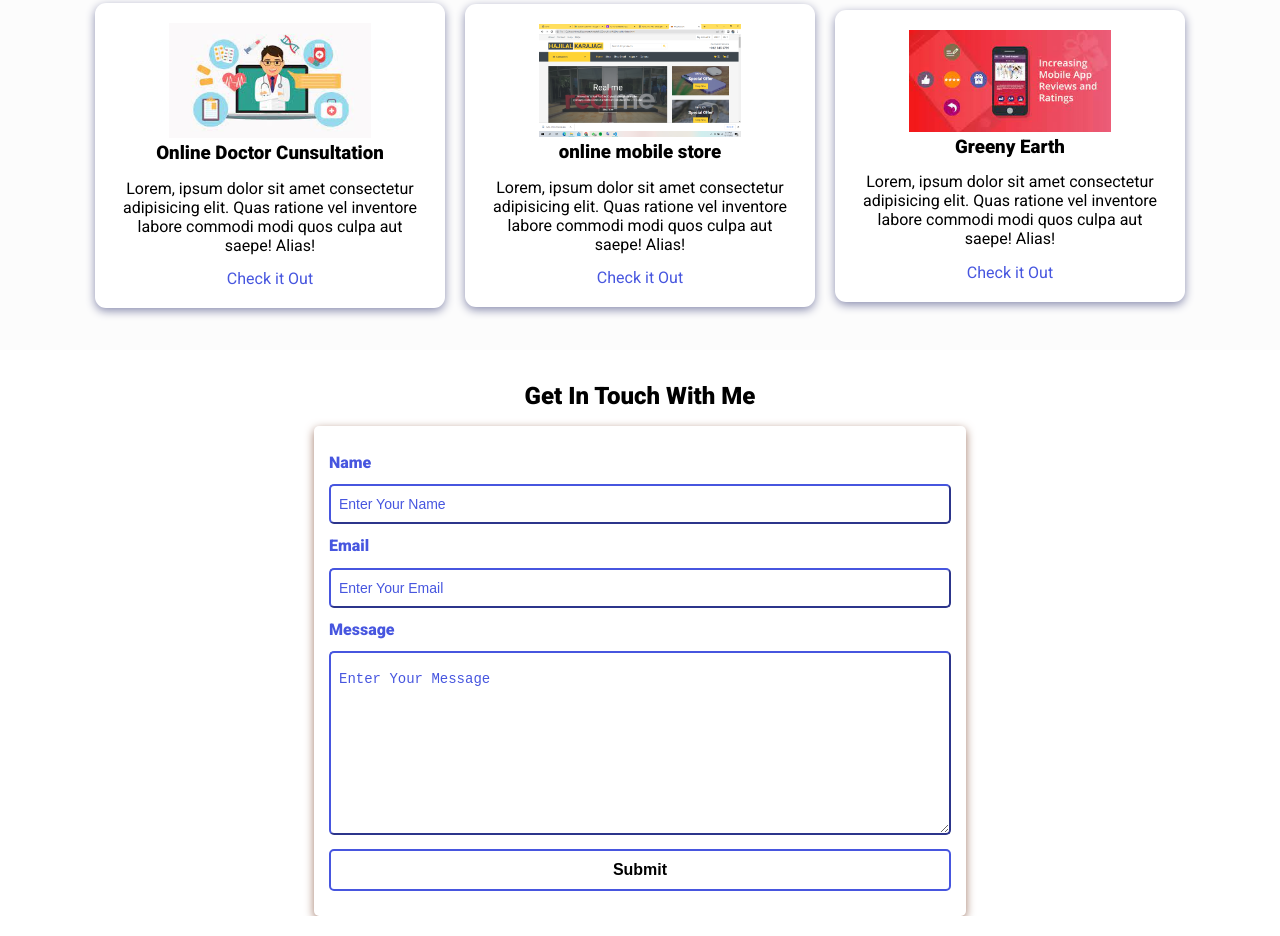
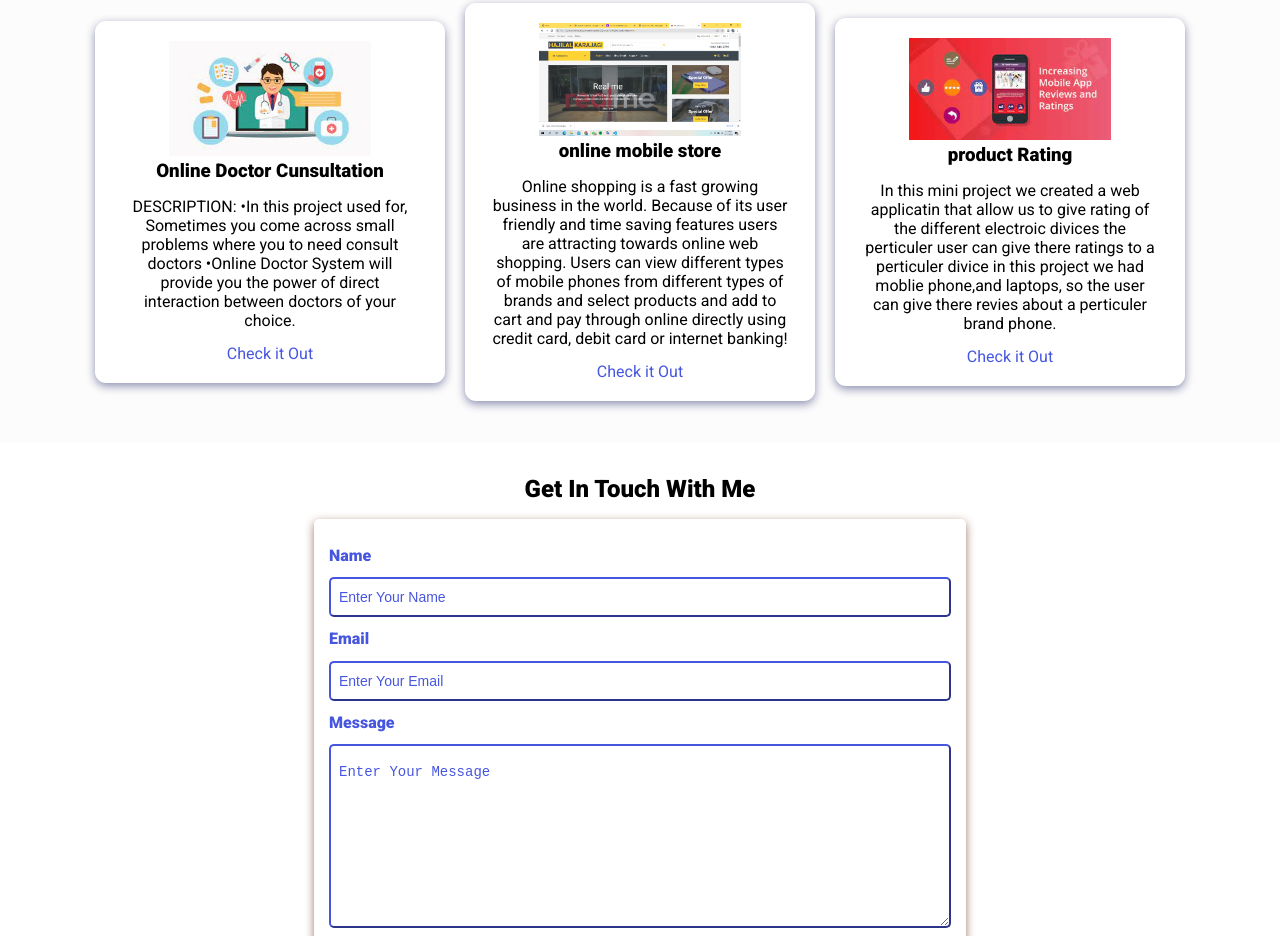
Before and after one commit to HajilalKaragi/haji-s-porfolio.github.io, a plain HTML site: page index.html in a window 1280 px wide. Shown: the part 1360-2296 px from the top of the page. Drawn offline with nearby package versions, Linux system fonts and the light colour scheme.

Commit message:
Update index.html

```diff
--- a/index.html
+++ b/index.html
@@ -141,47 +141,38 @@
     <h2 class="projects-title">Some of my Recent Projects</h2>
     <div class="projects-container">
       <div class="project-container project-card">
-            <img
-              src="images/prjct1.jpeg"
-              alt="expense-tracker"
-              loading="lazy"
-              class="project-pic"
-            />
+        <img src="images/prjct1.jpeg" alt="expense-tracker" loading="lazy" class="project-pic" />
         <h3 class="project-title">Online Doctor Cunsultation</h3>
         <p class="project-details">
-              Lorem, ipsum dolor sit amet consectetur adipisicing elit. Quas
-              ratione vel inventore labore commodi modi quos culpa aut saepe!
-              Alias!
+          DESCRIPTION:
+          •In this project used for, Sometimes you come
+          across small problems where you to need
+          consult doctors
+          •Online Doctor System will provide you the
+          power of direct interaction between doctors
+          of your choice.
         </p>
         <a href="#" target="_blank" class="project-link">Check it Out</a>
       </div>
       <div class="project-container project-card">
-            <img
-              src="images/Screenshot (1).png"
-              alt="netflic-clone"
-              loading="lazy"
-              class="project-pic"
-            />
+        <img src="images/Screenshot (1).png" alt="netflic-clone" loading="lazy" class="project-pic" />
         <h3 class="project-title">online mobile store</h3>
         <p class="project-details">
-              Lorem, ipsum dolor sit amet consectetur adipisicing elit. Quas
-              ratione vel inventore labore commodi modi quos culpa aut saepe!
-              Alias!
+          Online shopping is a fast growing business in the world. Because of its user friendly and time saving
+          features users are attracting towards online web shopping. Users can view different types of mobile phones
+          from different types of brands and select products and add to cart and pay through online directly using
+          credit card, debit card or internet banking!
         </p>
         <a href="#" target="_blank" class="project-link">Check it Out</a>
       </div>
       <div class="project-container project-card">
-            <img
-              src="images/mblrating.jpeg"
-              alt="greeny-earth"
-              loading="lazy"
-              class="project-pic"
-            />
-            <h3 class="project-title">Greeny Earth</h3>
+        <img src="images/mblrating.jpeg" alt="greeny-earth" loading="lazy" class="project-pic" />
+        <h3 class="project-title">product Rating</h3>
         <p class="project-details">
-              Lorem, ipsum dolor sit amet consectetur adipisicing elit. Quas
-              ratione vel inventore labore commodi modi quos culpa aut saepe!
-              Alias!
+          In this mini project we created a web applicatin that allow us to give rating of the different electroic
+          divices the perticuler user can give there ratings to a perticuler divice in this project we had moblie
+          phone,and laptops, so the user can give there revies about a perticuler brand phone.
+
         </p>
         <a href="#" target="_blank" class="project-link">Check it Out</a>
       </div>
```
Lines whose indentation alone changed are shown as unchanged.
